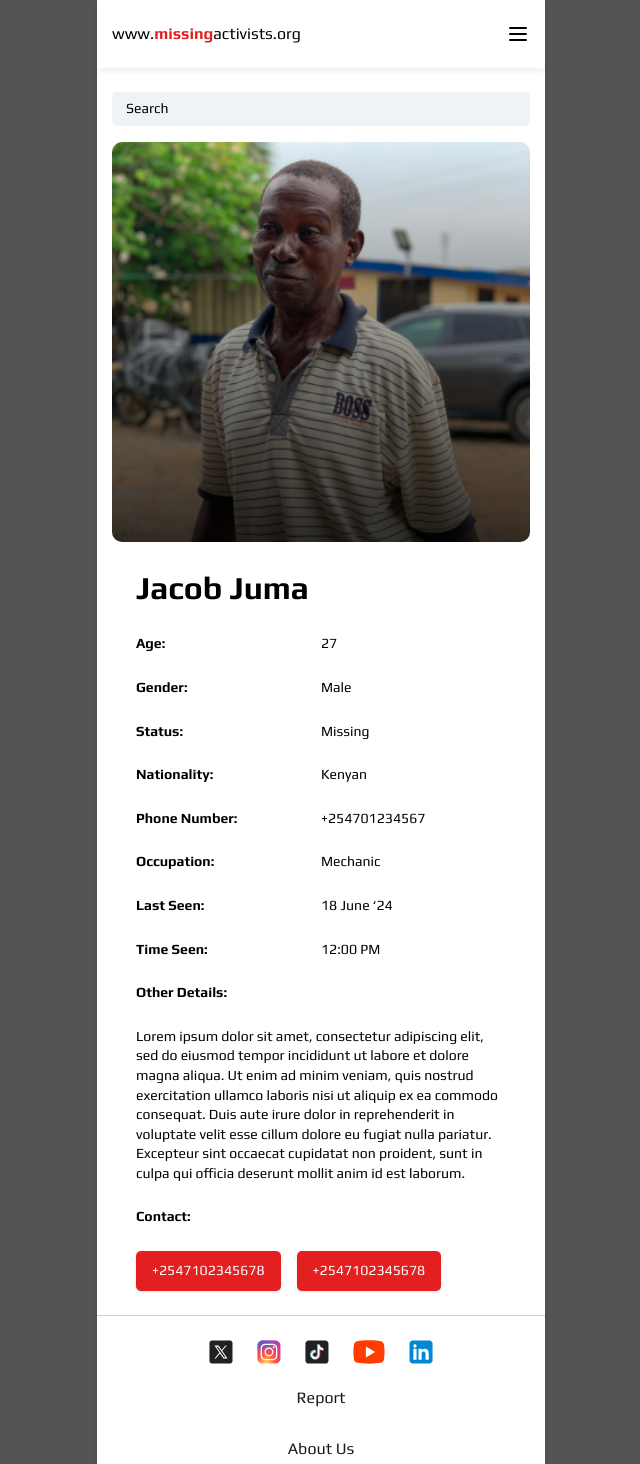
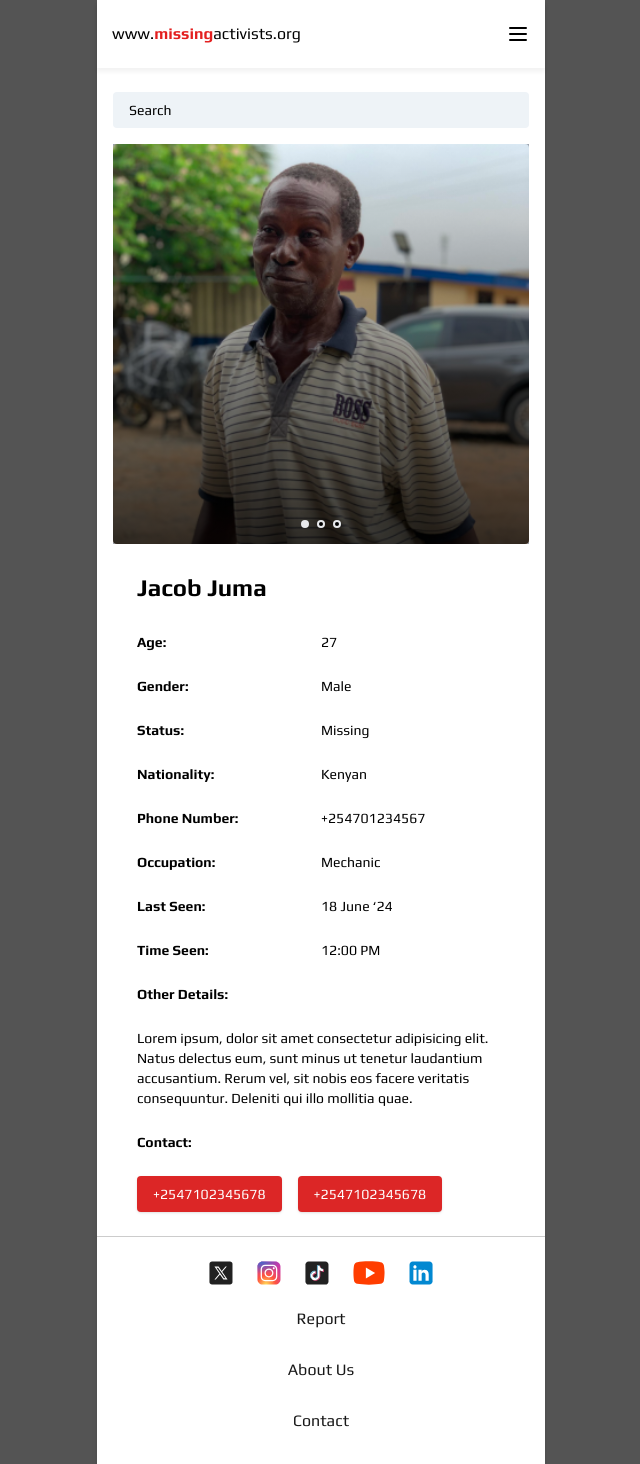
Before and after one commit to ShaYri12/Missing-Activists, a Next.js app: page /person/1 in a window 1280 px wide. Shown: the top 1464 px of the page, without its empty margins (319-959 px from the left). Built offline with nearby package versions, Linux system fonts and the light colour scheme.

Commit message:
added slider effect

```diff
--- a/src/app/person/[id]/page.tsx
+++ b/src/app/person/[id]/page.tsx
@@ -1,27 +1,30 @@
 "use client";
-import { useState } from "react";
+import { useState, useEffect } from "react";
 import Footer from "../../components/Footer";
 
 const PersonDetail = ({ params }: { params: { id: string } }) => {
-  const [searchTerm, setSearchTerm] = useState<string>(""); // State for search term
+  const [searchTerm, setSearchTerm] = useState("");
+  const [currentImageIndex, setCurrentImageIndex] = useState(0);
+  const [transitionClass, setTransitionClass] = useState("opacity-100"); // Start with opacity 100 for initial image
 
-  // Replace with actual data fetching logic based on id
-  // For demonstration, using a static person object
   const people = [
     {
       id: "1",
       name: "Jacob Juma",
       gender: "Male",
       age: 27,
-      image: "/assets/jacob.png",
+      images: [
+        "/assets/jacob.png",
+        "/assets/john.png",
+        "/assets/jacob.png",
+      ],
       status: "Missing",
       nationality: "Kenyan",
       phoneNumber: "+254701234567",
       occupation: "Mechanic",
       lastSeen: "18 June ‘24",
       timeSeen: "12:00 PM",
-      otherDetails:
-        "Lorem ipsum dolor sit amet, consectetur adipiscing elit, sed do eiusmod tempor incididunt ut labore et dolore magna aliqua. Ut enim ad minim veniam, quis nostrud exercitation ullamco laboris nisi ut aliquip ex ea commodo consequat. Duis aute irure dolor in reprehenderit in voluptate velit esse cillum dolore eu fugiat nulla pariatur. Excepteur sint occaecat cupidatat non proident, sunt in culpa qui officia deserunt mollit anim id est laborum.",
+      otherDetails: "Lorem ipsum, dolor sit amet consectetur adipisicing elit. Natus delectus eum, sunt minus ut tenetur laudantium accusantium. Rerum vel, sit nobis eos facere veritatis consequuntur. Deleniti qui illo mollitia quae.",
       contact1: "+2547102345678",
       contact2: "+2547102345678",
     },
@@ -30,15 +33,18 @@ const PersonDetail = ({ params }: { params: { id: string } }) => {
       name: "Mercy Linda",
       gender: "Female",
       age: 27,
-      image: "/assets/mercy.png",
+      images: [
+        "/assets/mercy.png",
+        "/assets/jacob.png",
+        "/assets/mercy.png",
+      ],
       status: "Found",
-      nationality: "Ugandan",
+      nationality: "Kenyan",
       phoneNumber: "+256701234567",
       occupation: "Teacher",
       lastSeen: "12 July ‘24",
       timeSeen: "10:30 AM",
-      otherDetails:
-        "Suspendisse potenti nullam ac tortor vitae purus faucibus ornare suspendisse sed nisi lacus. Vel facilisis volutpat est velit egestas dui id. Sagittis vitae et leo duis ut. Vitae justo eget magna fermentum iaculis eu non diam phasellus. Duis convallis convallis tellus id interdum velit laoreet id donec.",
+      otherDetails: "Lorem ipsum, dolor sit amet consectetur adipisicing elit. Natus delectus eum, sunt minus ut tenetur laudantium accusantium. Rerum vel, sit nobis eos facere veritatis consequuntur. Deleniti qui illo mollitia quae.",
       contact1: "+2567102345678",
       contact2: "+2567102345678",
     },
@@ -47,82 +53,131 @@ const PersonDetail = ({ params }: { params: { id: string } }) => {
       name: "John Kibe",
       gender: "Male",
       age: 27,
-      image: "/assets/john.png",
+      images: [
+        "/assets/john.png",
+        "/assets/mercy.png",
+        "/assets/jacob.png",
+      ],
       status: "Deceased",
-      nationality: "Tanzanian",
+      nationality: "Kenyan",
       phoneNumber: "+255701234567",
       occupation: "Engineer",
       lastSeen: "30 May ‘24",
       timeSeen: "3:45 PM",
-      otherDetails:
-        "Lorem ipsum dolor sit amet, consectetur adipiscing elit, sed do eiusmod tempor incididunt ut labore et dolore magna aliqua. Ut enim ad minim veniam, quis nostrud exercitation ullamco laboris nisi ut aliquip ex ea commodo consequat.",
+      otherDetails: "Lorem ipsum, dolor sit amet consectetur adipisicing elit. Natus delectus eum, sunt minus ut tenetur laudantium accusantium. Rerum vel, sit nobis eos facere veritatis consequuntur. Deleniti qui illo mollitia quae.",
       contact1: "+2557102345678",
       contact2: "+2557102345678",
     },
-    // Add more people as needed
   ];
 
-
-  // Find the person whose id matches with params.id
   const person = people.find((person) => person.id === params.id);
 
-  // If person not found, handle accordingly
   if (!person) {
     return <p>Person not found</p>;
   }
 
+  const nextImage = () => {
+    setTransitionClass("opacity-0"); // Fade out the current image
+    setTimeout(() => {
+      setCurrentImageIndex((prevIndex) =>
+        prevIndex === person.images.length - 1 ? 0 : prevIndex + 1
+      );
+      setTransitionClass("opacity-100"); // Fade in the next image
+    }, 300); // Adjust the timeout as needed for the transition duration
+  };
+
+  const prevImage = () => {
+    setTransitionClass("opacity-0"); // Fade out the current image
+    setTimeout(() => {
+      setCurrentImageIndex((prevIndex) =>
+        prevIndex === 0 ? person.images.length - 1 : prevIndex - 1
+      );
+      setTransitionClass("opacity-100"); // Fade in the previous image
+    }, 300); // Adjust the timeout as needed for the transition duration
+  };
+
+  useEffect(() => {
+    // Set initial opacity on component mount
+    setTransitionClass("opacity-100");
+  }, []);
+
   return (
     <div className="min-h-screen w-full text-[#000000] flex flex-col items-center justify-center bg-white">
-      <div className="flex flex-col gap-[16px] px-[15px] py-[24px] w-full">
+      <div className="flex flex-col gap-4 px-4 py-6 w-full">
         <input
           type="text"
           placeholder="Search"
-          className="text-[14px] font-[400] leading-[19.6px] bg-[#EEF3F7] placeholder:text-[#000000] w-full rounded-[5px] py-[7px] px-[14px]"
+          className="text-sm font-normal leading-5 bg-[#EEF3F7] placeholder:text-black w-full rounded py-2 px-4"
           value={searchTerm}
           onChange={(e) => setSearchTerm(e.target.value)}
         />
-        <div className="flex flex-col gap-[24px] bg-white">
-          <div className="relative h-[400px]">
+        <div className="flex flex-col gap-6 bg-white">
+          <div
+            className="bg-gray-400 relative h-[400px] cursor-pointer"
+            onClick={(e) => {
+              const rect = e.currentTarget.getBoundingClientRect();
+              const clickX = e.clientX - rect.left;
+              const middle = rect.width / 2;
+
+              if (clickX < middle) {
+                prevImage();
+              } else {
+                nextImage();
+              }
+            }}
+          >
             <img
-              src={person.image}
+              src={person.images[currentImageIndex]}
               alt={person.name}
-              className="w-full h-full object-cover rounded-[10px]"
+              className={`w-full h-full object-cover rounded transition-all duration-500 ${transitionClass}`}
             />
-            <div className="absolute inset-0 bg-gradient-to-b from-transparent h-auto to-black opacity-80 rounded-[10px]"></div>
+            <div className="absolute inset-x-0 bottom-4 flex items-center justify-center gap-2">
+              {person.images.map((image, index) => (
+                <div
+                  key={index}
+                  className={`relative w-[8px] h-[8px] rounded-full z-10 transition-all duration-500 ease-in-out ${
+                    index === currentImageIndex ? "bg-[#E8EAED]" : "bg-[#E8EAED]"
+                  }`}
+                >
+                  {index !== currentImageIndex && (
+                    <div className="absolute top-1/2 left-1/2 w-[4px] h-[4px] rounded-full bg-black transform -translate-x-1/2 -translate-y-1/2 transition-all duration-500 ease-in-out"></div>
+                  )}
+                </div>
+              ))}
+            </div>
+            <div className="absolute inset-0 bg-gradient-to-b from-transparent to-black opacity-80 rounded"></div>
           </div>
-          <div className="flex flex-col px-[24px] gap-[24px]">
-            <h1 className="text-[32px] font-[700] leading-[44.8px]">
-              {person.name}
-            </h1>
-            <div className="grid grid-cols-2 gap-y-[24px] text-[14px] leading-[19.6px]">
-              <p className="font-[700] w-25">Age:</p>
-              <p className="font-[400]">{person.age}</p>
-              <p className="font-[700]">Gender:</p>
-              <p className="font-[400]">{person.gender}</p>
-              <p className="font-[700]">Status:</p>
-              <p className="font-[400]">{person.status}</p>
-              <p className="font-[700]">Nationality:</p>
-              <p className="font-[400]">{person.nationality}</p>
-              <p className="font-[700]">Phone Number:</p>
-              <p className="font-[400]">{person.phoneNumber}</p>
-              <p className="font-[700]">Occupation:</p>
-              <p className="font-[400]">{person.occupation}</p>
-              <p className="font-[700]">Last Seen:</p>
-              <p className="font-[400]">{person.lastSeen}</p>
-              <p className="font-[700]">Time Seen:</p>
-              <p className="font-[400]">{person.timeSeen}</p>
+          <div className="flex flex-col px-6 gap-6">
+            <h1 className="text-2xl font-bold leading-10">{person.name}</h1>
+            <div className="grid grid-cols-2 gap-y-6 text-sm leading-5">
+              <p className="font-bold">Age:</p>
+              <p className="font-normal">{person.age}</p>
+              <p className="font-bold">Gender:</p>
+              <p className="font-normal">{person.gender}</p>
+              <p className="font-bold">Status:</p>
+              <p className="font-normal">{person.status}</p>
+              <p className="font-bold">Nationality:</p>
+              <p className="font-normal">{person.nationality}</p>
+              <p className="font-bold">Phone Number:</p>
+              <p className="font-normal">{person.phoneNumber}</p>
+              <p className="font-bold">Occupation:</p>
+              <p className="font-normal">{person.occupation}</p>
+              <p className="font-bold">Last Seen:</p>
+              <p className="font-normal">{person.lastSeen}</p>
+              <p className="font-bold">Time Seen:</p>
+              <p className="font-normal">{person.timeSeen}</p>
             </div>
-            <div className="flex flex-col gap-[24px] text-[14px] leading-[19.6px]">
-              <p className="font-[700]">Other Details:</p>
-              <p className="font-[400]">{person.otherDetails}</p>
+            <div className="flex flex-col gap-6 text-sm leading-5">
+              <p className="font-bold">Other Details:</p>
+              <p className="font-normal">{person.otherDetails}</p>
             </div>
-            <div className="flex flex-col gap-[24px] text-[14px] leading-[19.6px]">
-              <p className="font-[700]">Contact:</p>
-              <div className="flex flex-wrap text-[#ffffff] font-[400] gap-[16px]">
-                <p className="py-[10px] px-[16px] rounded-[5px] shadow bg-[#E31F1F] ">
+            <div className="flex flex-col gap-6 text-sm leading-5">
+              <p className="font-bold">Contact:</p>
+              <div className="flex flex-wrap text-white font-normal gap-4">
+                <p className="py-2 px-4 rounded shadow bg-red-600">
                   {person.contact1}
                 </p>
-                <p className="py-[10px] px-[16px] rounded-[5px] shadow bg-[#E31F1F]">
+                <p className="py-2 px-4 rounded shadow bg-red-600">
                   {person.contact2}
                 </p>
               </div>
```
